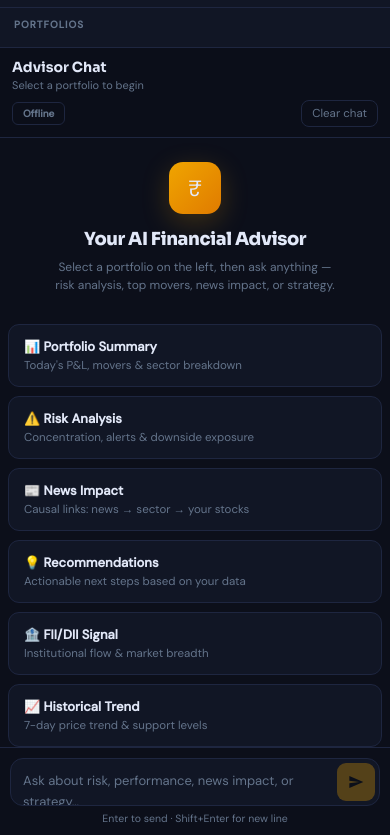
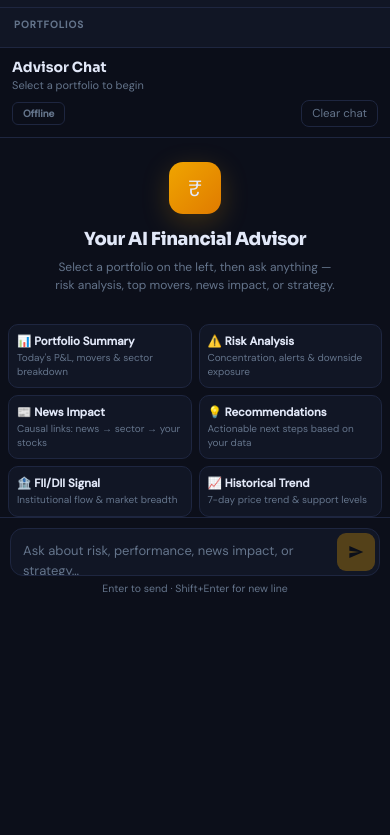
Before and after one commit to kollucharan/financial-agent, a website: page public/index.html in a window 390 px wide. Shown: the part 62-897 px from the top of the page. After the commit the page ends 844 px from the top, so only its background shows below. Drawn offline with nearby package versions, Linux system fonts and the light colour scheme; no server answers.

Commit message:
ui-change

```diff
--- a/public/index.html
+++ b/public/index.html
@@ -161,11 +161,13 @@
       html,body{
         height:auto;
         min-height:100%;
-        overflow:auto;
+        overflow-y:auto;
+        overflow-x:hidden;
       }
-      body{flex-direction:column}
       body{
+        flex-direction:column;
         min-height:100dvh;
+        overflow-y:auto;
       }
       .sidebar{
         width:100%;
@@ -173,8 +175,10 @@
         border-bottom:1px solid var(--border);
       }
       .main{
-        flex:1;
+        flex:1 1 auto;
         min-height:0;
+        display:block;
+        overflow:visible;
       }
       .sb-head{
         padding:12px 14px 10px;
@@ -194,6 +198,7 @@
         gap:8px;
         overflow-x:auto;
         overflow-y:hidden;
+        touch-action:pan-x;
         padding:0 10px 10px;
       }
       .p-card{
@@ -224,7 +229,17 @@
         padding:14px 12px 10px;
       }
       .chat-body{
-        overscroll-behavior:contain;
+        flex:none;
+        min-height:auto;
+        overflow:visible;
+        -webkit-overflow-scrolling:touch;
+        touch-action:pan-y;
+        overscroll-behavior:auto;
+      }
+      .composer{
+        position:sticky;
+        bottom:0;
+        z-index:15;
       }
       .empty{
         margin:24px auto 0;
@@ -243,6 +258,22 @@
       .empty-sub{
         font-size:12px;
         line-height:1.5;
+      }
+      .starters{
+        grid-template-columns:repeat(2, minmax(0, 1fr));
+        gap:8px;
+      }
+      .starter{
+        padding:10px 10px;
+        border-radius:10px;
+      }
+      .starter-label{
+        font-size:12px;
+        margin-bottom:2px;
+      }
+      .starter-sub{
+        font-size:10.5px;
+        line-height:1.35;
       }
       .msg-group{
         gap:8px;
@@ -302,6 +333,19 @@
       }
       .empty-title{
         font-size:18px;
+      }
+      .starters{
+        grid-template-columns:repeat(2, minmax(0, 1fr));
+        gap:7px;
+      }
+      .starter{
+        padding:9px 8px;
+      }
+      .starter-label{
+        font-size:11.5px;
+      }
+      .starter-sub{
+        font-size:10px;
       }
     }
   </style>
```
